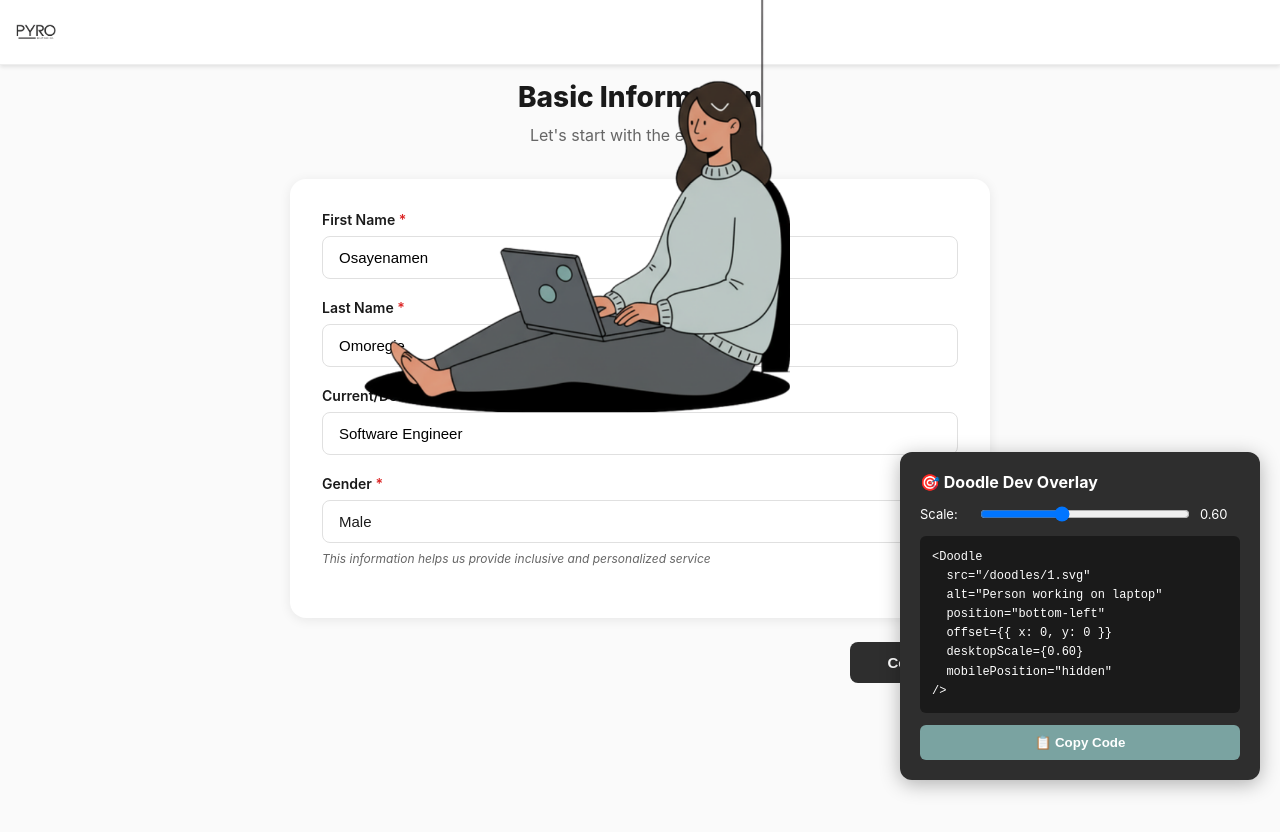
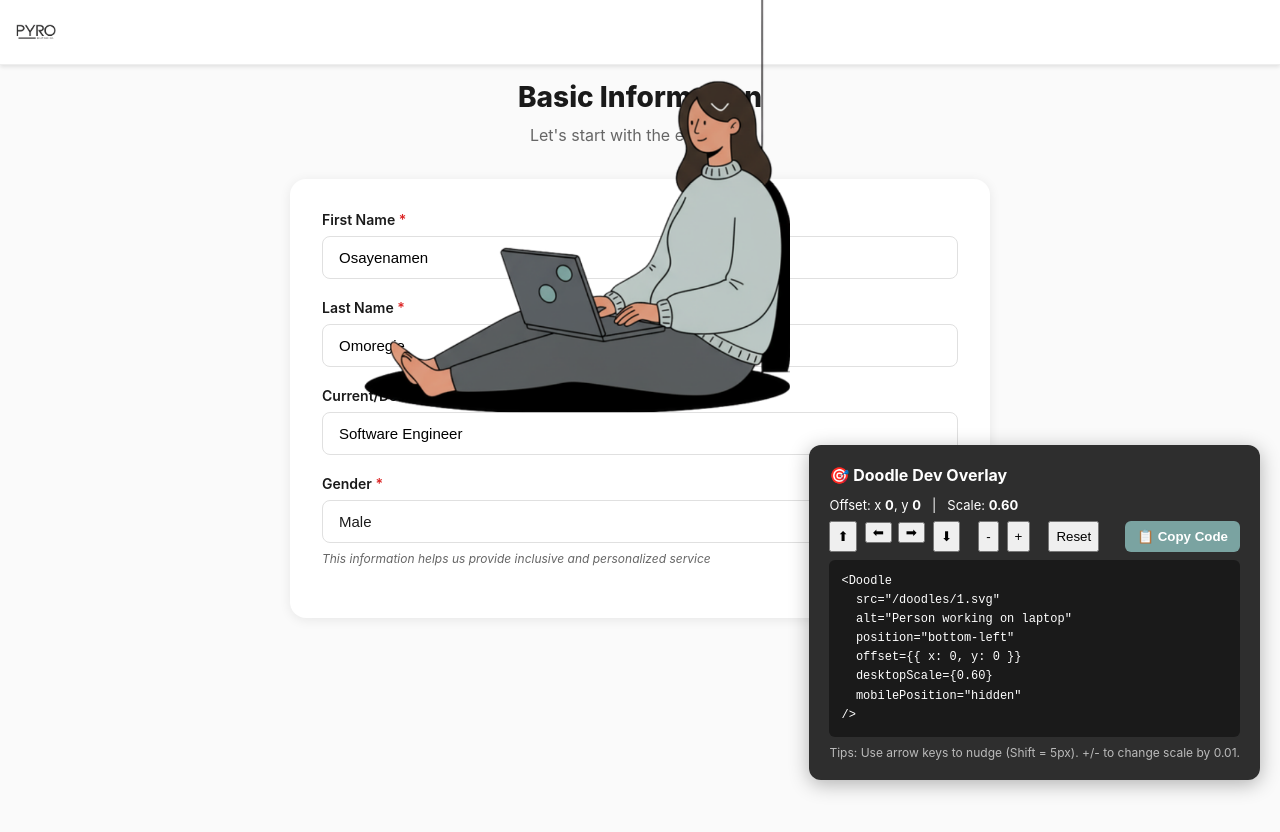
Before and after one commit to namen-victor/PYRO_WEBAPP, a Next.js app: page /doodle-placement/basics in a window 1280 px wide. Shown: the top 832 px of the page. Built offline with nearby package versions, Linux system fonts and the light colour scheme.

Commit message:
feat(DoodleDevOverlay): add keyboard nudging, fine controls, and live readout for pixel-perfect placement

```diff
--- a/src/components/DoodleDevOverlay.tsx
+++ b/src/components/DoodleDevOverlay.tsx
@@ -32,6 +32,41 @@ export const DoodleDevOverlay: React.FC<DoodleDevOverlayProps> = ({
   const [offset, setOffset] = useState(initialOffset);
   const [scale, setScale] = useState(initialScale);
   const imgRef = useRef<HTMLImageElement>(null);
+
+  // Keyboard nudging for pixel-perfect placement
+  useEffect(() => {
+    const handleKeyDown = (e: KeyboardEvent) => {
+      // Only when overlay is visible on page
+      let moved = false;
+      const step = e.shiftKey ? 5 : 1; // Shift for faster moves
+      if (e.key === 'ArrowLeft') {
+        setOffset((o) => ({ ...o, x: o.x - step }));
+        moved = true;
+      } else if (e.key === 'ArrowRight') {
+        setOffset((o) => ({ ...o, x: o.x + step }));
+        moved = true;
+      } else if (e.key === 'ArrowUp') {
+        setOffset((o) => ({ ...o, y: o.y - step }));
+        moved = true;
+      } else if (e.key === 'ArrowDown') {
+        setOffset((o) => ({ ...o, y: o.y + step }));
+        moved = true;
+      } else if (e.key === '+' || e.key === '=') {
+        setScale((s) => Number((s + 0.01).toFixed(2)));
+        moved = true;
+      } else if (e.key === '-' || e.key === '_') {
+        setScale((s) => Number((s - 0.01).toFixed(2)));
+        moved = true;
+      }
+      if (moved) {
+        e.preventDefault();
+        e.stopPropagation();
+      }
+    };
+
+    window.addEventListener('keydown', handleKeyDown);
+    return () => window.removeEventListener('keydown', handleKeyDown);
+  }, []);
 
   useEffect(() => {
     const handleMouseMove = (e: MouseEvent) => {
@@ -105,9 +140,9 @@ export const DoodleDevOverlay: React.FC<DoodleDevOverlayProps> = ({
       position: 'absolute',
       pointerEvents: 'auto',
       zIndex: 10,
-      transition: 'all 0.3s ease-out',
+      transition: 'none',
       willChange: 'transform',
-      maxWidth: maxWidth ?? '320px',
+      maxWidth: maxWidth ?? 'none',
       height: 'auto',
       transform: `scale(${scale})`,
       cursor: isDragging ? 'grabbing' : 'grab'
@@ -157,22 +192,29 @@ export const DoodleDevOverlay: React.FC<DoodleDevOverlayProps> = ({
           borderRadius: 12,
           boxShadow: '0 4px 20px rgba(0,0,0,0.3)',
           zIndex: 1000,
-          minWidth: 320
+          minWidth: 360
         }}
       >
         <div style={{ marginBottom: 12, fontWeight: 700, fontSize: 16 }}>🎯 Doodle Dev Overlay</div>
-        <div style={{ marginBottom: 12, display: 'flex', alignItems: 'center', gap: 8 }}>
-          <label style={{ fontSize: 13, minWidth: 50 }}>Scale:</label>
-          <input
-            type="range"
-            min={0.05}
-            max={1.5}
-            step={0.05}
-            value={scale}
-            onChange={(e) => setScale(Number(e.target.value))}
-            style={{ flex: 1 }}
-          />
-          <span style={{ fontSize: 13, minWidth: 40 }}>{scale.toFixed(2)}</span>
+        <div style={{ marginBottom: 8, fontSize: 13 }}>
+          Offset: x <strong>{offset.x}</strong>, y <strong>{offset.y}</strong> &nbsp; | &nbsp; Scale: <strong>{scale.toFixed(2)}</strong>
+        </div>
+        <div style={{ marginBottom: 8, display: 'flex', gap: 8 }}>
+          <button onClick={() => setOffset((o) => ({ ...o, y: o.y - 1 }))}>⬆︎</button>
+          <div>
+            <button onClick={() => setOffset((o) => ({ ...o, x: o.x - 1 }))}>⬅︎</button>
+            <button onClick={() => setOffset((o) => ({ ...o, x: o.x + 1 }))} style={{ marginLeft: 6 }}>➡︎</button>
+          </div>
+          <button onClick={() => setOffset((o) => ({ ...o, y: o.y + 1 }))}>⬇︎</button>
+          <button onClick={() => setScale((s) => Number((s - 0.01).toFixed(2)))} style={{ marginLeft: 10 }}>-</button>
+          <button onClick={() => setScale((s) => Number((s + 0.01).toFixed(2)))}>+</button>
+          <button onClick={() => { setOffset(initialOffset); setScale(initialScale); }} style={{ marginLeft: 10 }}>Reset</button>
+          <button
+            onClick={() => { navigator.clipboard.writeText(codeSnippet); alert('✅ Code copied!'); }}
+            style={{ marginLeft: 'auto', background: '#7aa3a1', color: 'white', border: 'none', borderRadius: 6, padding: '8px 12px', cursor: 'pointer', fontWeight: 600 }}
+          >
+            📋 Copy Code
+          </button>
         </div>
         <div
           style={{
@@ -181,32 +223,16 @@ export const DoodleDevOverlay: React.FC<DoodleDevOverlayProps> = ({
             borderRadius: 6,
             fontSize: 12,
             fontFamily: 'monospace',
-            marginTop: 12,
+            marginTop: 8,
             lineHeight: 1.6,
             whiteSpace: 'pre-wrap'
           }}
         >
           {codeSnippet}
         </div>
-        <button
-          onClick={() => {
-            navigator.clipboard.writeText(codeSnippet);
-            alert('✅ Code copied!');
-          }}
-          style={{
-            width: '100%',
-            marginTop: 12,
-            padding: '10px',
-            background: '#7aa3a1',
-            color: 'white',
-            border: 'none',
-            borderRadius: 6,
-            cursor: 'pointer',
-            fontWeight: 600
-          }}
-        >
-          📋 Copy Code
-        </button>
+        <div style={{ marginTop: 8, fontSize: 12, color: '#bbb' }}>
+          Tips: Use arrow keys to nudge (Shift = 5px). +/- to change scale by 0.01.
+        </div>
       </div>
     </>
   );
```
